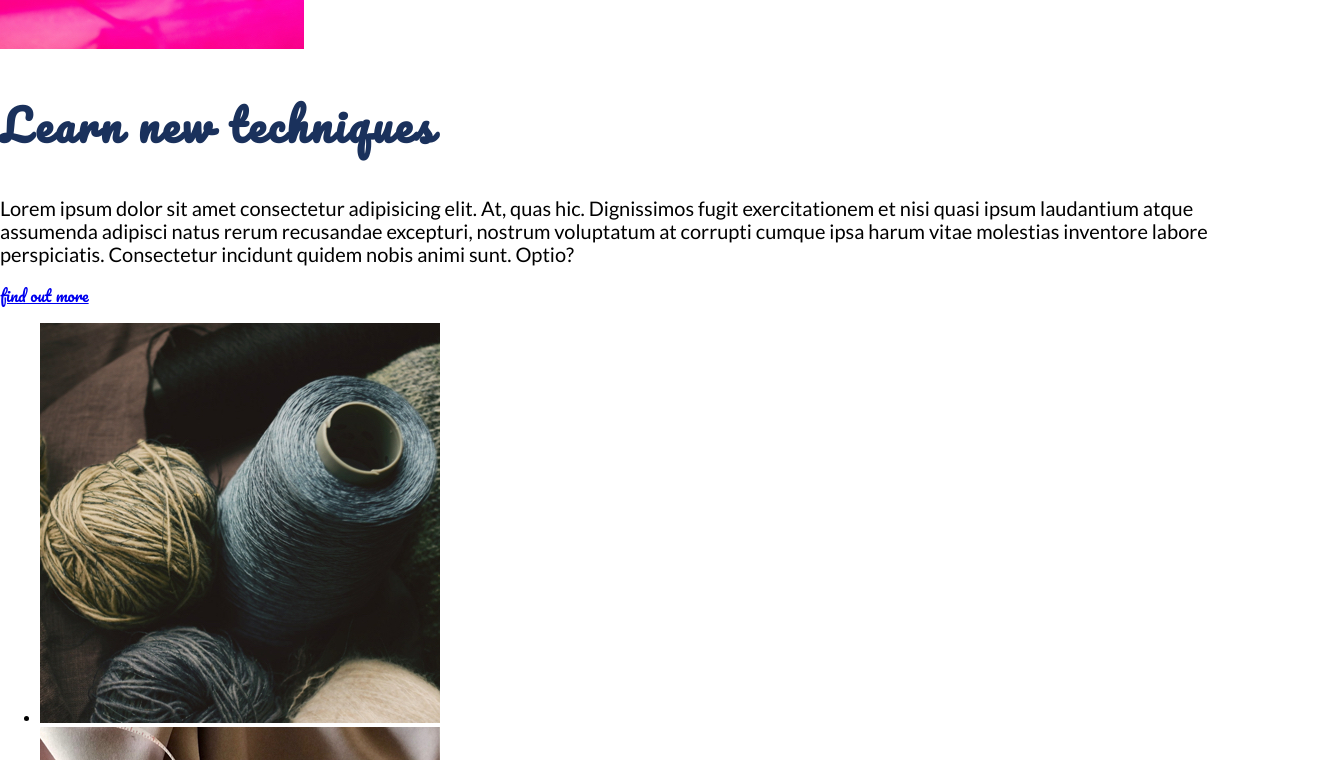
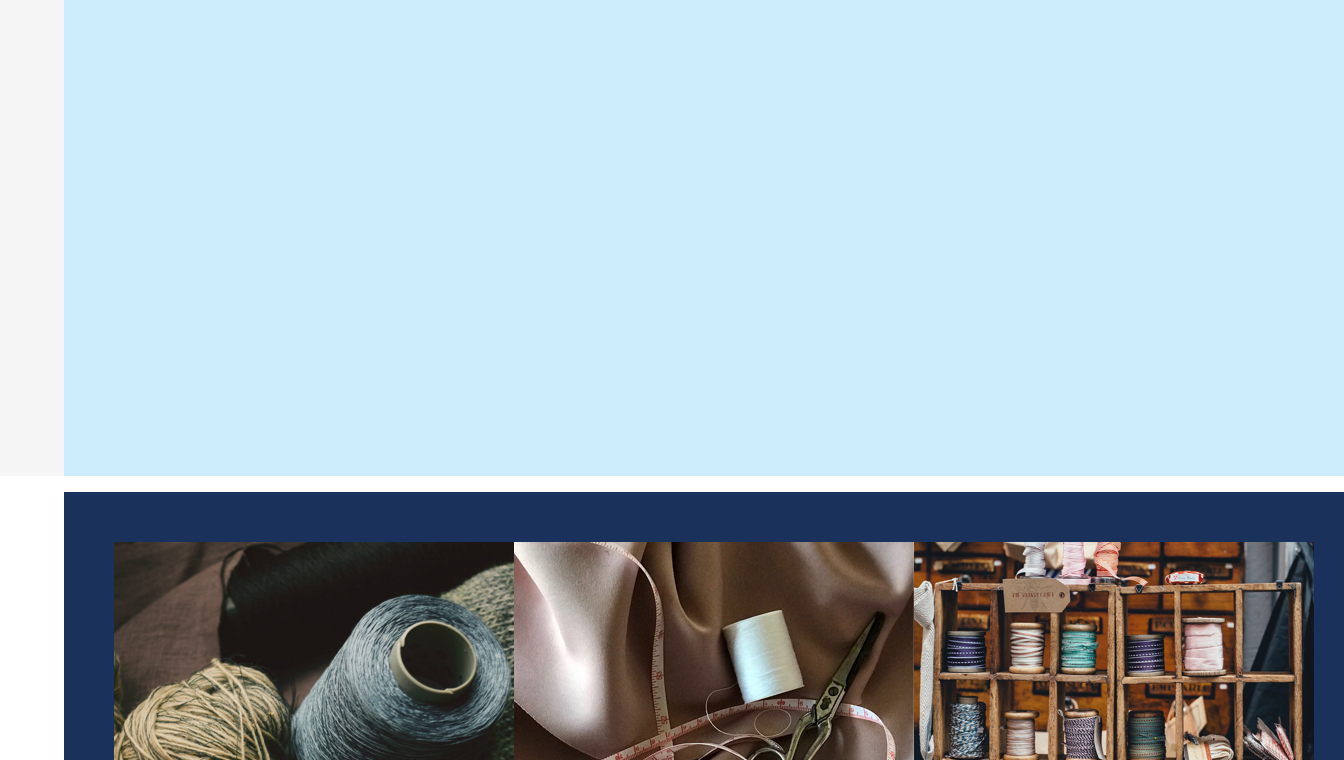
Before and after one commit to esteraolszewski/EsteraOlszewskiProjectOne, a plain HTML site: page index.html in a window 1280 px wide. Shown: the part 1180-1940 px from the top of the page, 1344 px wide, since content can reach past the window. Drawn offline with Linux system fonts and the light colour scheme.

Commit message:
Made more partials and just beginning to style :low_brightness: :unlock: :high_brightness:

```diff
--- a/index.html
+++ b/index.html
@@ -34,11 +34,11 @@
             <h1>Textiles for all projects in mind</h1>
             <img src="./textilee-assets/home-box-header.png" alt="five rolls of different coloured thread with a pair of scissors on top">
 
-            <section>
+            <section class="header">
                 <div class="imgContainer">
                     <img src="./textilee-assets/small-box.jpg" alt="hands using pins and sewing supplies to work with pink fabric">
                 </div>
-                <div class="textContainer">
+                <div class="textContainer wrapper">
                     <h3>Learn new techniques</h3>
                     <p>Lorem ipsum dolor sit amet consectetur adipisicing elit. At, quas hic. Dignissimos fugit exercitationem et nisi quasi ipsum laudantium atque assumenda adipisci natus rerum recusandae excepturi, nostrum voluptatum at corrupti cumque ipsa harum vitae molestias inventore labore perspiciatis. Consectetur incidunt quidem nobis animi sunt. Optio?</p>
                     <a href="#" class="darkButton">find out more</a>
--- /dev/null
+++ b/styles/sass/partials/_gallery.scss
@@ -0,0 +1,10 @@
+@use "./variables";
+
+.gallery {
+    background: variables.$darkBlue;
+    width: 100vw;
+    display: flex;
+    justify-content: space-evenly;
+    padding: 50px;
+
+}
--- /dev/null
+++ b/styles/sass/partials/_header.scss
@@ -0,0 +1,13 @@
+@use "./variables";
+
+header {
+
+    // WHY NOT WORKING????
+    background-image: url(../../../textilee-assets/header-home.jpg);
+
+    .header {
+        background: variables.$skyBlue;
+        width: 100vw;
+        height: 100vh;
+    }
+}
--- /dev/null
+++ b/styles/sass/partials/_nav.scss
@@ -0,0 +1,7 @@
+@use "./variables";
+
+.mainMenu {
+    display: flex;
+    justify-content: space-evenly;
+
+}
--- /dev/null
+++ b/styles/sass/partials/_sections.scss
@@ -0,0 +1,18 @@
+@use "./variables";
+
+
+// WHY NOT WORKING?????
+
+
+ section {
+    background: variables.$skyBlue;
+    display: flex;
+}
+
+.discover section {
+    background: variables.$darkBlue;
+}
+
+.backgroundImg section {
+    background-image: url(../../../textilee-assets/banner.jpg);
+}
--- a/styles/sass/partials/_typography.scss
+++ b/styles/sass/partials/_typography.scss
@@ -20,7 +20,6 @@ h1, h2, h3, h4, h5, .darkButton, .read, .find {
 p, .mainMenu {
     font-family: variables.$otherFont;
     font-size: 20px;
-
 }
 
 h1, h3, h5 {
@@ -30,6 +29,10 @@ h1, h3, h5 {
 h1 {
     font-size: 58px;
     line-height: 68px;
+}
+
+.mainMenu {
+    text-transform: uppercase;
 }
 
 h2 {
--- a/styles/sass/styles.scss
+++ b/styles/sass/styles.scss
@@ -1,3 +1,25 @@
 @use "./partials/setup";
 @use "./partials/variables";
 @use "./partials/typography";
+@use "./partials/nav";
+@use "./partials/header";
+@use "./partials/gallery";
+@use "./partials/sections";
+
+.wrapper {
+    width: 90%;
+    margin: 0 auto;
+    max-width: 1260px;
+}
+
+ul {
+    list-style: none;
+
+    a:link,
+    a:visited,
+    a:hover,
+    a:active {
+        text-decoration: none;
+    }
+
+}
```
Also changed, not shown: styles/sass/styles.css, 1 other file.
